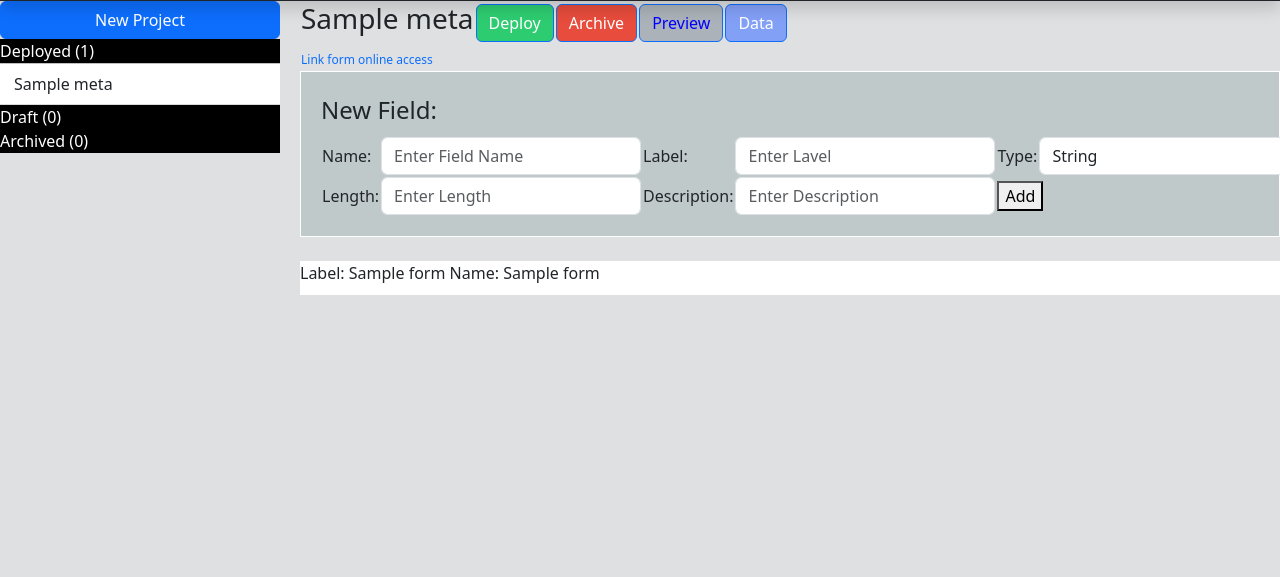
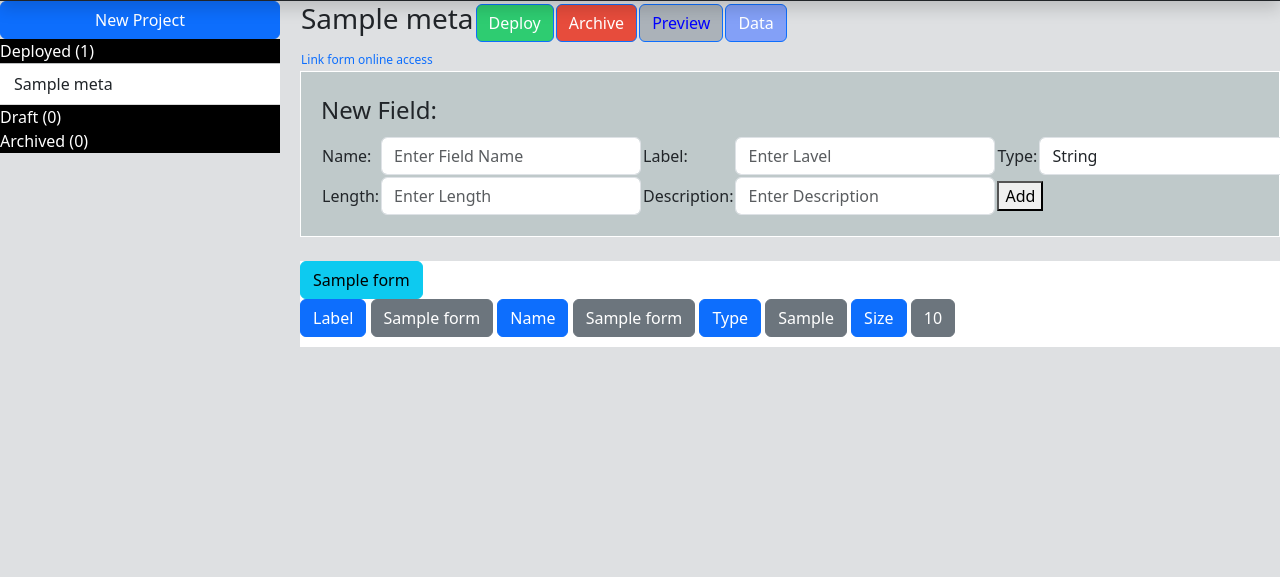
Before and after one commit to josecome/data-collection-tool-django, a Django app: page /formpage/00000000-0000-0000-0000-000000000001 in a window 1280 px wide. Shown: the part 115-692 px from the top of the page. Run offline with Django 4.2, Linux system fonts and the light colour scheme; tables that the repository leaves empty hold one stand-in row (values such as "Sample post"); some libraries are stand-ins or nearby versions.

Commit message:
Minor changes made

```diff
--- a/forms/templates/landingpage.html
+++ b/forms/templates/landingpage.html
@@ -156,7 +156,11 @@
                <br>
                {% for field in fields %}
                <div style="width: 100%; background-color: white; padding-bottom: 10px; margin-bottom: 10px;">
-                    Label: {{ field.field_label }} Name: {{ field.field_name }}
+                <span class="btn btn-info fieldname">{{ field.field_label }}</span><br />
+                <span class="btn btn-primary">Label</span> <span class="btn btn-secondary">{{ field.field_label }}</span>
+                <span class="btn btn-primary">Name</span> <span class="btn btn-secondary">{{ field.field_name }}</span>
+                <span class="btn btn-primary">Type</span> <span class="btn btn-secondary">{{ field.field_type }}</span>
+                <span class="btn btn-primary">Size</span> <span class="btn btn-secondary">{{ field.field_size }}</span>
                </div>
                {% endfor %}
                {% else %} No Form Selected {% endif %}
```
